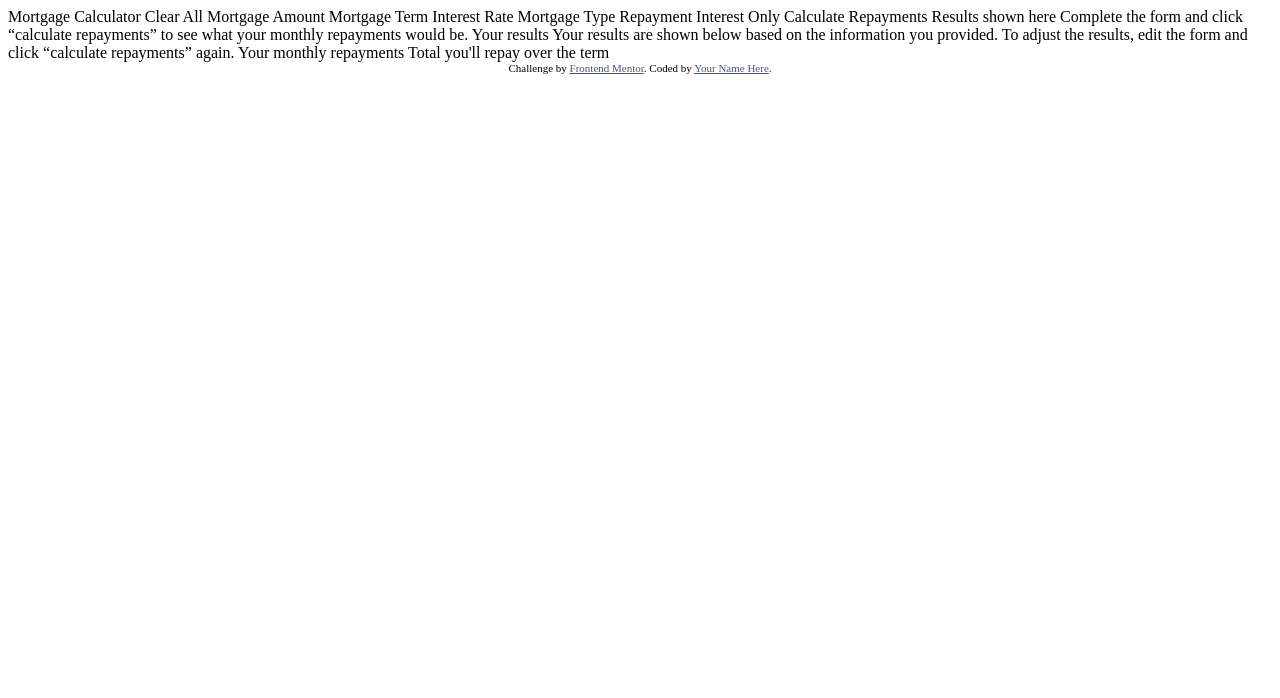
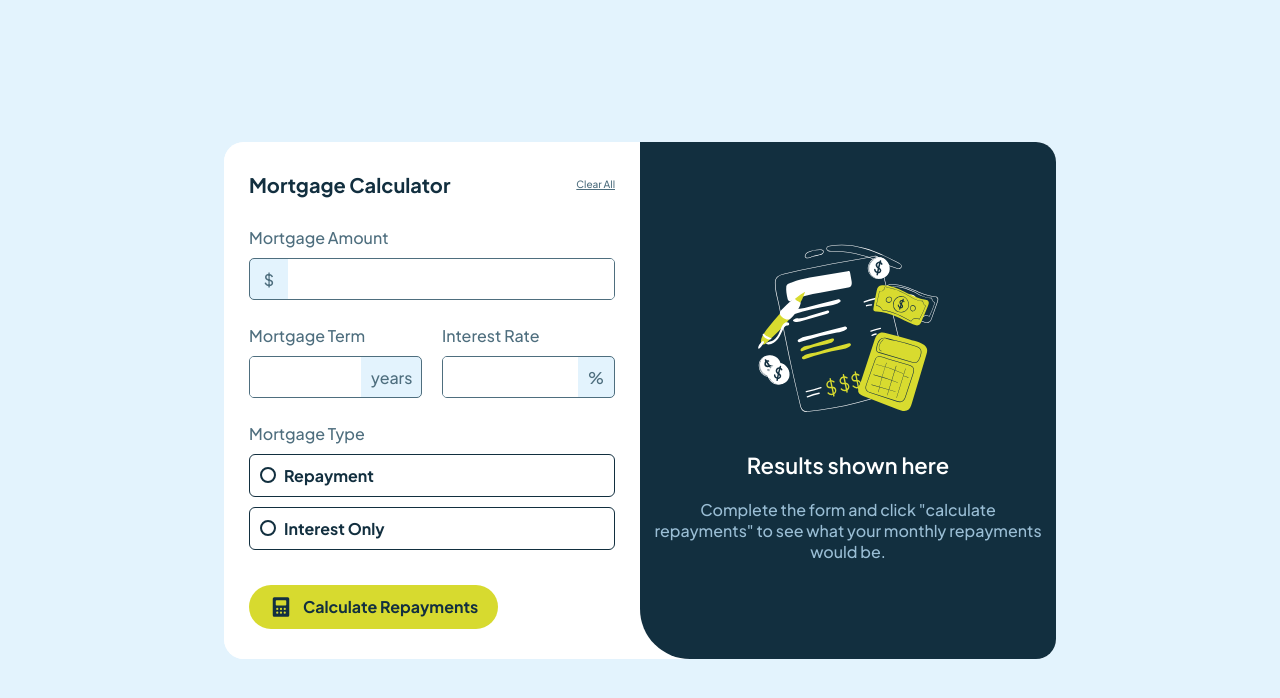
Before and after one commit to fakhrddinelargou/mortgage-repayment-calculator-main, a plain HTML site: page index.html in a window 1280 px wide. Drawn offline with Linux system fonts and the light colour scheme.

Commit message:
created design

```diff
--- a/index.html
+++ b/index.html
@@ -1,61 +1,99 @@
 <!DOCTYPE html>
 <html lang="en">
-<head>
-  <meta charset="UTF-8">
-  <meta name="viewport" content="width=device-width, initial-scale=1.0"> <!-- displays site properly based on user's device -->
+  <head>
+    <meta charset="UTF-8" />
+    <link rel="preconnect" href="https://fonts.googleapis.com" />
+    <link rel="preconnect" href="https://fonts.gstatic.com" crossorigin />
+    <link
+      href="https://fonts.googleapis.com/css2?family=Plus+Jakarta+Sans:ital,wght@0,200..800;1,200..800&display=swap"
+      rel="stylesheet"
+    />
+    <link rel="stylesheet" href="/style/main.css" />
+    <meta name="viewport" content="width=device-width, initial-scale=1.0" />
+    <!-- displays site properly based on user's device -->
 
-  <link rel="icon" type="image/png" sizes="32x32" href="./assets/images/favicon-32x32.png">
+    <link
+      rel="icon"
+      type="image/png"
+      sizes="32x32"
+      href="./assets/images/favicon-32x32.png"
+    />
 
-  <title>Frontend Mentor | Mortgage repayment calculator</title>
+    <title>Frontend Mentor | Mortgage repayment calculator</title>
+  </head>
+  <body>
+    <section class="card">
+      <div class="primary-card">
+        <div class="mortgage-calculator">
+          <h3>Mortgage Calculator</h3>
+          <span>Clear All</span>
+        </div>
+        <form  onsubmit="event.preventDefault(); " >
+          <div class="dad-mortgage-amount">
+            <label for="mortgage-amount" class="labelDisign">Mortgage Amount</label>
+            <div class="mortgage-amount input-desing mortgage-desing if-not  check"  >
+              <p class="amount-mon changeColor">$</p>
+              <input class="input-amount" type="number" required min="1" max="1000000" id="mortgage-amount" name="amount"  />
+            </div>
+          </div>
+          <div class="term-rate">
+            <div class="dad-mortgage-term">
+              <div  class="labelDisign">Mortgage Term</div>
+              <div class="mortgage-term input-desing mortgage-desing check">
+                <input class="" type="number" id="mortgage-term" min="1" max="70" name="term"  required />
+                <p class="mortgage-yrs changeColor">years</p>
+              </div>
+            </div>
+            <div class="dad-mortgage-rate">
+              <div class="labelDisign"> Interest Rate </div>
+              <div class="mortgage-rate input-desing mortgage-desing check">
+                <input class="" type="number" id="mortgage-rate" min="1" max="100" name="rate" required />
+                <p class="mortgage-psnt changeColor">%</p>
+              </div>
+            </div>
+          </div>
+          <div class="dad-mortgage-type">
+            <div class="labelDisign"  >Mortgage Type</div>
+<div class="radio-group">
+    <input class="radio-input" name="radio-group" id="radio1" type="radio">
+    <label class="radio-label" for="radio1">
+      <span class="radio-inner-circle"></span>
+      Repayment
+    </label>
 
-  <!-- Feel free to remove these styles or customise in your own stylesheet 👍 -->
-  <style>
-    .attribution { font-size: 11px; text-align: center; }
-    .attribution a { color: hsl(228, 45%, 44%); }
-  </style>
-</head>
-<body>
+    <input class="radio-input" name="radio-group" id="radio2" type="radio">
+    <label class="radio-label" for="radio2">
+      <span class="radio-inner-circle"></span>
+      Interest Only
+    </label>
 
-  Mortgage Calculator
-  Clear All
 
-  Mortgage Amount
+  </div>
 
-  Mortgage Term
 
-  Interest Rate
 
-  Mortgage Type
-  Repayment
-  Interest Only
 
-  Calculate Repayments
+  </div>
 
-  <!-- Empty results start -->
+<label onclick="addButton()" for="submit" class="submit-lbl" ><img src="/assets/images/icon-calculator.svg"> Calculate Repayments</label>
+   <input class="hidden" id="submit" type="submit">
+</form>
+      </div>
+      <div class="secondry-card">
+           <img class="illustration-img" src="/assets/images/illustration-empty.svg" alt="illustration">
+          <span class="result">Results shown here</span>
+          <p class="paragraph">
+            Complete the form and click "calculate repayments" to see what your monthly repayments would be.
+          </p>
 
-  Results shown here
 
-  Complete the form and click “calculate repayments” to see what
-  your monthly repayments would be.
+  </div>
 
-  <!-- Empty results end -->
+      </div>
+      </div>
+    </section>
 
-  <!-- Completed results start -->
 
-  Your results
-
-  Your results are shown below based on the information you provided.
-  To adjust the results, edit the form and click “calculate repayments” again.
-
-  Your monthly repayments
-
-  Total you'll repay over the term
-
-  <!-- Completed results end -->
-
-  <div class="attribution">
-    Challenge by <a href="https://www.frontendmentor.io?ref=challenge">Frontend Mentor</a>.
-    Coded by <a href="#">Your Name Here</a>.
-  </div>
-</body>
+<script src="/main.js"></script>
+  </body>
 </html>
--- /dev/null
+++ b/main.js
@@ -0,0 +1,79 @@
+const secondryCard = document.querySelector(".secondry-card");
+
+const monthlyPaymentL = document.getElementById("monthlyPayment");
+const check = document.querySelectorAll(".check");
+
+const inputAmount = document.getElementById("mortgage-amount");
+const inputTerm = document.getElementById("mortgage-term");
+const inputRate = document.getElementById("mortgage-rate");
+
+const input = document.querySelectorAll("input");
+
+
+
+
+check.forEach((Element) => {
+  Element.addEventListener('click', () => {
+    const changeColor = document.querySelectorAll(".changeColor");
+
+    // Add the class to each element in the NodeList
+    for (let i = 0; i < changeColor.length; i++) {
+      changeColor[i].classList.add("changeColorBlue");
+    }
+
+    // Remove the class from all elements after the click event
+    // changeColor.forEach((item) => {
+    //   item.classList.remove("changeColorBlue");
+    // });
+  });
+});
+
+
+
+
+function addButton() {
+  var inputAmountValue = inputAmount.value;
+  var inputTermValue = inputTerm.value;
+  var inputRateValue = inputRate.value;
+
+  if (
+    inputAmountValue >= 1 &&
+    inputAmountValue <= 1000000 &&
+    inputRateValue > 0 &&
+    inputRateValue <= 100 &&
+    inputTermValue >= 1 &&
+    inputTermValue <= 50
+  ) {
+    let TotalPayment =
+      (inputAmountValue * inputRateValue) /
+      (1 - Math.pow(1 + inputRateValue, -inputTermValue));
+    let In = inputTermValue * 12;
+
+    let monthlyPayment = TotalPayment / In;
+    console.log(monthlyPayment);
+    secondryCard.innerHTML = `
+      <div class="page-2">
+      <span class="result">Your results</span>
+      <p class="paragraph-2">Your result are shown below based on the information you provided. To adjust the result, edit the form and click"calculate repayment" again</p>
+      <div class="all-result">
+      <span class="Your-monthly">Your monthly repayments</span>
+      <span class="finly-result" id="monthlyPayment">$${monthlyPayment.toFixed(
+        2
+      )}</span>
+      <span class="total">Total you'll repay over the them</span>
+      <span class="total-price">$${TotalPayment.toFixed(2)}</span>
+      </div>
+      </div>
+
+      `;
+  } else {
+    input.forEach((inputElement) => {
+      inputElement.classList.add("if-not");
+    });
+  }
+}
+
+// const queries = new URLSearchParams(window.location.search);
+// const selectedTerm = queries.get("term");
+// const selectedRate = queries.get("rate");
+// const selectedAmount = queries.get("amount");
--- /dev/null
+++ b/style/main.css
@@ -0,0 +1,51 @@
+@import url(/style/style.css);
+
+*{
+    padding: 0;
+    margin: 0;
+    box-sizing: border-box;
+}
+
+html{
+    font-size: 62.5%;
+}
+
+:root{
+
+--primary-color-lime: hsl(61, 70%, 52%);
+--primary-color-red:hsl(4, 69%, 50%);
+--neutral-color-white:hsl(0, 0%, 100%);
+--neutral-color-slate-100:hsl(202, 86%, 94%);
+--neutral-color-slate-300:hsl(203, 41%, 72%);
+--neutral-color-slate-500:hsl(200, 26%, 54%);
+--neutral-color-slate-700:hsl(200, 24%, 40%);
+--neutral-color-slate-900:hsl(202, 55%, 16%);
+--font-size:1.6rem;
+
+}
+
+body{
+font-size: var(--font-size);
+width: 100%;
+height: 100vh;
+background: var(--neutral-color-slate-100);
+font-family: "Plus Jakarta Sans", sans-serif;
+font-optical-sizing: auto;
+font-weight: 500;
+font-style: normal;
+display: flex;
+align-items: center;
+justify-content: center;
+}
+
+
+
+.hidden{
+    display: none;
+}
+
+@media screen and (max-width:50rem) {
+    body{
+        height: auto;
+    }
+}
--- /dev/null
+++ b/style/style.css
@@ -0,0 +1,363 @@
+/*
+
+ weights : 500 700
+
+*/
+
+.card{
+  width: 65%;
+border-radius: 2rem;
+overflow: hidden;
+display: flex;
+background: var(--neutral-color-white);
+}
+.primary-card{
+  width: 50%;
+    background-color: white;
+    padding: 3rem 2.5rem;
+}
+.mortgage-calculator{
+    display: flex;
+    align-items: center;
+    justify-content: space-between;
+    padding-bottom: 3rem;
+    gap: 8rem;
+    font-size: 1rem;
+}
+.mortgage-calculator h3{
+    color: var(--neutral-color-slate-900);
+    font-size: 2rem;
+}
+.mortgage-calculator span{
+    color: var(--neutral-color-slate-700);
+    text-decoration: underline;
+    cursor: pointer;
+}
+form{
+    display: flex;
+    flex-direction: column;
+    align-items: start;
+    gap: 2.5rem;
+}
+input[type="number"]::-webkit-inner-spin-button,
+input[type="number"]::-webkit-outer-spin-button {
+  -webkit-appearance: none;
+  margin: 0;
+}
+
+.dad-mortgage-amount {
+  display: flex;
+  flex-direction: column;
+  width: 100%;
+}
+
+.input-desing{
+    display: flex;
+
+    border: solid .15rem var(--neutral-color-slate-700);
+    overflow: hidden;
+    border-radius: .5rem;
+}
+.mortgage-desing{
+    width: 100%;
+    background: var(--neutral-color-slate-100);
+     cursor: pointer;
+}
+
+
+.mortgage-desing:hover{
+    background: var(--primary-color-lime);
+    border-color:var(--primary-color-lime) ;
+    color: var(--neutral-color-slate-900);
+}
+.input-amount{
+    width: 100%;
+}
+.mortgage-amount p{
+    padding: 1rem;
+}
+.labelDisign{
+    color: var(--neutral-color-slate-700) !important;
+    font-weight: 500 !important;
+ padding-bottom: 1rem !important;
+
+
+}
+
+
+
+
+
+
+
+
+/* part */
+.radio-group {
+    display: flex;
+    flex-direction: column;
+  }
+
+  .radio-label {
+    display: flex;
+    align-items: center;
+    padding: 0.5em;
+    margin-bottom: 01rem;
+    background-color: #fff;
+    border: .15rem solid var(--neutral-color-slate-900);
+    border-radius: .6rem;
+
+  }
+
+  .radio-label:hover {
+    background-color: #e6e6e6;
+  }
+
+  .radio-input {
+    position: absolute;
+    opacity: 0
+  }
+
+  .radio-input:checked + .radio-label {
+    background-color: hsla(61, 70%, 52%, 0.256);
+    border-color: var(--primary-color-lime);
+  }
+
+  /* .radio-input:focus + .radio-label {
+    outline: 2px solid var(--primary-color-lime);
+  } */
+
+  .radio-inner-circle {
+    display: inline-block;
+    width: 1em;
+    height: 1em;
+    border: 2px solid var(--neutral-color-slate-900);
+    border-radius: 50%;
+    margin-right: 0.5em;
+    transition: border-color 0.2s;
+    position: relative;
+  }
+
+  .radio-label:hover .radio-inner-circle {
+    border-color: var(--neutral-color-slate-900);
+  }
+
+  .radio-input:checked + .radio-label .radio-inner-circle {
+    border-color: var(--primary-color-lime);
+  }
+
+  .radio-input:checked + .radio-label .radio-inner-circle::after {
+    content: '';
+    display: block;
+    width: 0.5em;
+    height: 0.5em;
+    background-color: var(--primary-color-lime);
+    border-radius: 50%;
+    position: absolute;
+    top: 50%;
+    left: 50%;
+    transform: translate(-50%, -50%);
+  }
+
+/* end */
+
+
+
+
+
+
+
+ input{
+padding: 1rem;
+    border: none;
+    outline: none;
+    color: var(--neutral-color-slate-900);
+    font-weight: 700;
+    font-family: "Plus Jakarta Sans", sans-serif;
+}
+.term-rate{
+    display: flex;
+    gap: 2rem;
+    width: 100%;
+}
+.dad-mortgage-term,
+.dad-mortgage-rate{
+    width: 100%;
+}
+.term-rate input{
+    width: 100%;
+}
+.dad-mortgage-type{
+    width: 100%;
+}
+.dad-mortgage-type label{
+color: var(--neutral-color-slate-900);
+font-weight: 700;
+padding: 1rem;
+
+}
+
+.amount-mon{
+    width: 4rem;
+}
+.mortgage-yrs{
+    width: 6rem;
+}
+.mortgage-psnt{
+    padding: 1rem;
+}
+.mortgage-yrs,
+.mortgage-psnt,
+.amount-mon{
+    padding: 1rem;
+    text-align: center;
+    height: 4rem;
+   color: var(--neutral-color-slate-700);
+}
+
+
+
+
+
+
+
+
+
+
+
+
+
+
+.submit-lbl{
+    cursor: pointer;
+    background: var(--primary-color-lime);
+    display: flex;
+    align-items: center;
+    padding: 1rem 2rem;
+    border-radius: 5rem;
+    font-weight: 700;
+     color: var(--neutral-color-slate-900);
+     gap: 1rem;
+ }
+
+
+
+
+ /* secondry card */
+
+
+ .secondry-card{
+  background:var(--neutral-color-slate-900);
+  display: flex;
+  flex-direction: column;
+  align-items: center;
+  justify-content: center;
+  gap: 2rem;
+  width: 50%;
+  border-radius: 0 0 0 5rem;
+  padding: 1rem;
+ }
+
+
+ .result{
+color: var(--neutral-color-white);
+font-size: 2.2rem;
+font-weight: 600;
+ }
+ .paragraph{
+
+  text-align: center;
+  color: var(--neutral-color-slate-300);
+ }
+
+
+
+ /*  */
+
+ .page-2{
+  padding: 2rem;
+  height: 100%;
+ }
+
+ .paragraph-2{
+  color: var(--neutral-color-slate-300);
+  padding:  2rem  0;
+  line-height: 1.5;
+
+ }
+
+ .all-result{
+  overflow: hidden;
+  background-color:hsl(202, 90%, 12%) ;
+  display: flex;
+  flex-direction: column;
+  color: #fff;
+  padding: 2rem;
+  border-radius: .5rem;
+  border-top: solid var(--primary-color-lime) ;
+ }
+ .Your-monthly{
+  color: var(--neutral-color-slate-300);
+ }
+
+.finly-result{
+  font-size: 6rem;
+  color: var(--primary-color-lime);
+  padding-bottom: 3rem;
+  border-bottom: solid hsla(203, 41%, 72%, 0.144) .2rem;
+}
+.total{
+color: var(--neutral-color-slate-300);
+padding:3rem  0 1.5rem 0  ;
+
+}
+.total-price{
+  font-size: 3.5rem;
+}
+
+/* .if-not{
+  background: var(--primary-color-red);
+  border: solid var(--primary-color-red) .1rem;
+  color: var(--neutral-color-slate-100) !important;
+
+}
+
+.if-not:hover{
+  background: var(--primary-color-red);
+  border: solid var(--primary-color-red) .1rem;
+  color: var(--neutral-color-slate-100) !important;
+
+} */
+
+.changeColorBlue{
+color: var(--neutral-color-slate-900) !important;
+}
+
+
+
+
+
+
+@media screen and (max-width:50rem) {
+
+
+  .card{
+    width: 100%;
+  border-radius:0;
+  flex-direction: column;
+  }
+
+
+
+  .primary-card{
+    width: 100%;
+      background-color: white;
+      padding: 3rem 2.5rem;
+  }
+  .secondry-card{
+    gap: 2rem;
+    width: 100%;
+    border-radius: 0 0 0 0 ;
+    padding: 1rem;
+   }
+
+}
```
Also changed, not shown: 1 other file.
